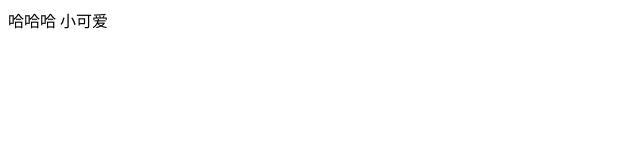
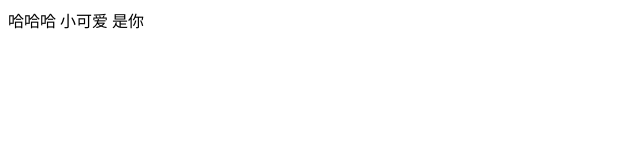
Before and after one commit to qmqinmin/gitskills, a plain HTML site: page index.html in a window 1280 px wide. Shown: the full height of the page, 0-640 px from the left. Drawn offline with Linux system fonts and the light colour scheme.

Commit message:
修改index.html文件 添加是你

```diff
--- a/index.html
+++ b/index.html
@@ -7,6 +7,6 @@
     <title>Document</title>
 </head>
 <body>
-    <div>哈哈哈  小可爱</div>
+    <div>哈哈哈  小可爱   是你</div>
 </body>
 </html>
```
